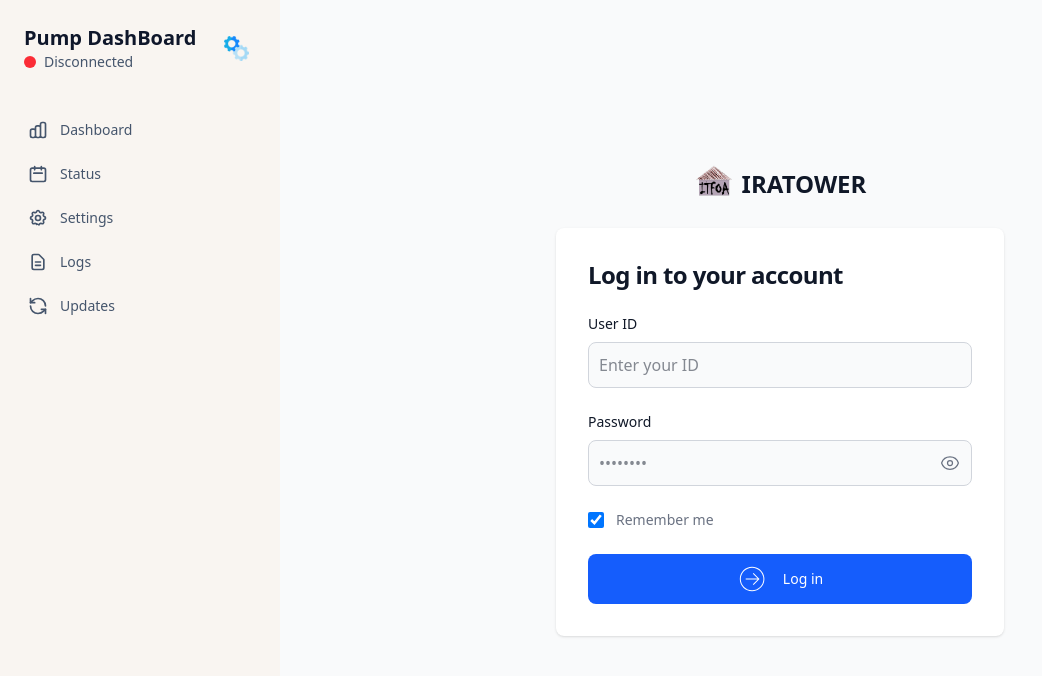
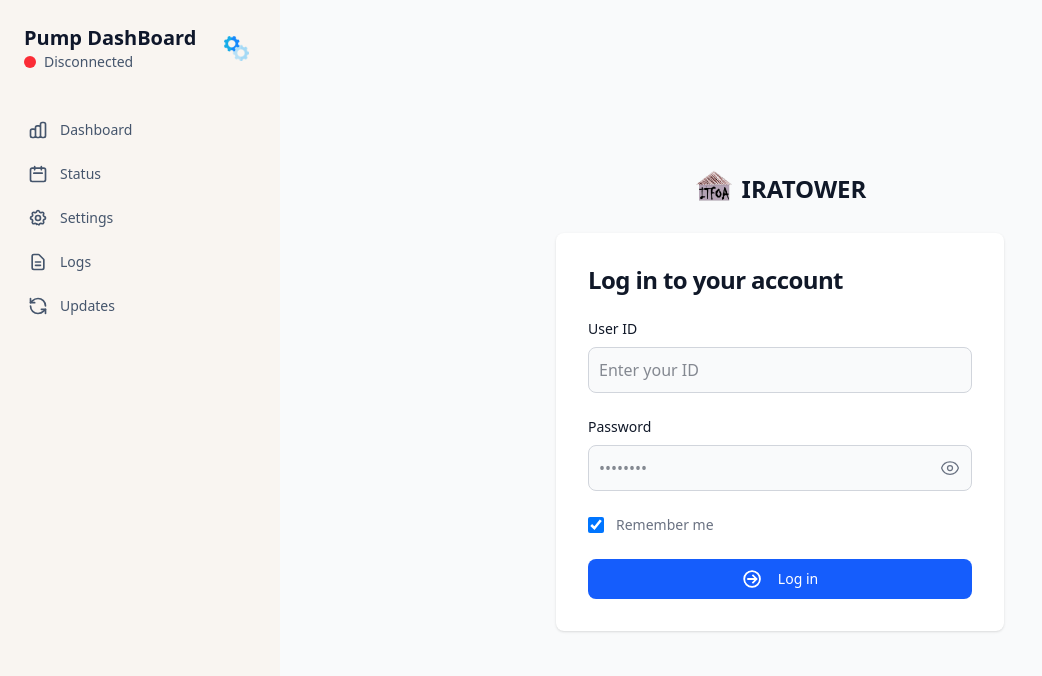
Before and after one commit to Suhridx/pump-dashboard, a React (Vite) app: page /login in a window 1280 px wide. Shown: the top 676 px of the page, without its empty margins (0-1042 px from the left). Built offline with nearby package versions, Linux system fonts and the light colour scheme; no server answers.

Commit message:
changed login icon

```diff
--- a/src/pages/Login.jsx
+++ b/src/pages/Login.jsx
@@ -101,7 +101,7 @@ export default function LoginPage() {
                   {/* <a href="#" className="text-sm font-medium text-primary-600 hover:underline dark:text-primary-500">Forgot password?</a> */}
                 </div>
                 <button type="submit" className="w-full text-white bg-blue-600 hover:bg-blue-700 focus:ring-4 focus:outline-none focus:ring-blue-300 font-medium rounded-lg text-sm px-5 py-2.5 text-center dark:bg-blue-600 dark:hover:bg-blue-700 dark:focus:ring-blue-800 flex justify-center gap-4 items-center">
-                  <svg width="30px" height="30px" viewBox="-3 0 32 32" version="1.1" xmlns="http://www.w3.org/2000/svg" xmlns:xlink="http://www.w3.org/1999/xlink" fill="#ffffff"><g id="SVGRepo_bgCarrier" stroke-width="0"></g><g id="SVGRepo_tracerCarrier" stroke-linecap="round" stroke-linejoin="round"></g><g id="SVGRepo_iconCarrier"> <g id="icomoon-ignore"> </g> <path d="M13.11 29.113c7.243 0 13.113-5.871 13.113-13.113s-5.87-13.113-13.113-13.113c-7.242 0-13.113 5.871-13.113 13.113s5.871 13.113 13.113 13.113zM13.11 3.936c6.652 0 12.064 5.412 12.064 12.064s-5.412 12.064-12.064 12.064c-6.653 0-12.064-5.412-12.064-12.064s5.411-12.064 12.064-12.064z" fill="#ffffff"> </path> <path d="M13.906 21.637l0.742 0.742 6.378-6.379-6.378-6.379-0.742 0.742 5.112 5.112h-12.727v1.049h12.727z" fill="#ffffff"> </path> </g></svg>Log in</button>
+<svg width="20px" height="20px" viewBox="-3 0 32 32" version="1.1" xmlns="http://www.w3.org/2000/svg" xmlns:xlink="http://www.w3.org/1999/xlink" fill="#ffffff" stroke="#ffffff" stroke-width="1.7600000000000002"><g id="SVGRepo_bgCarrier" stroke-width="0"></g><g id="SVGRepo_tracerCarrier" stroke-linecap="round" stroke-linejoin="round"></g><g id="SVGRepo_iconCarrier"> <g id="icomoon-ignore"> </g> <path d="M13.11 29.113c7.243 0 13.113-5.871 13.113-13.113s-5.87-13.113-13.113-13.113c-7.242 0-13.113 5.871-13.113 13.113s5.871 13.113 13.113 13.113zM13.11 3.936c6.652 0 12.064 5.412 12.064 12.064s-5.412 12.064-12.064 12.064c-6.653 0-12.064-5.412-12.064-12.064s5.411-12.064 12.064-12.064z" fill="#ffffff"> </path> <path d="M13.906 21.637l0.742 0.742 6.378-6.379-6.378-6.379-0.742 0.742 5.112 5.112h-12.727v1.049h12.727z" fill="#ffffff"> </path> </g></svg>                  Log in</button>
                 {error && <p className="text-sm font-medium text-red-500">{error}</p>}
               </form>
             </div>
```
